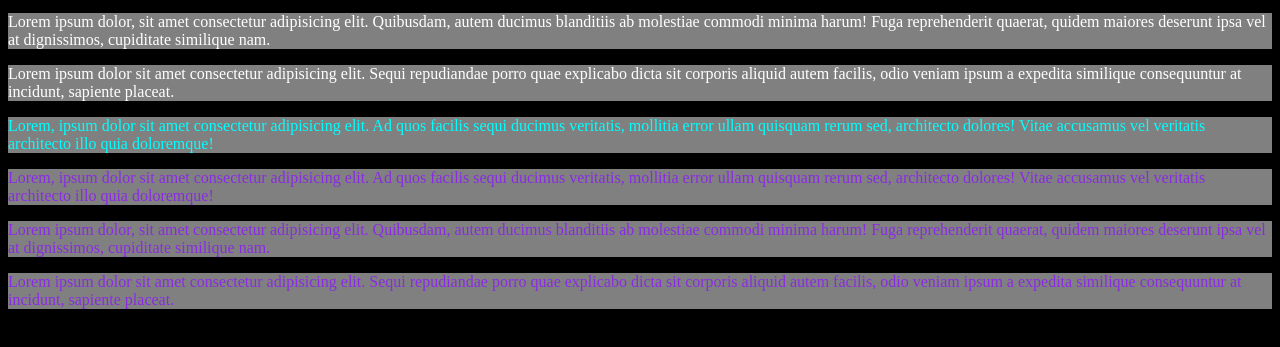
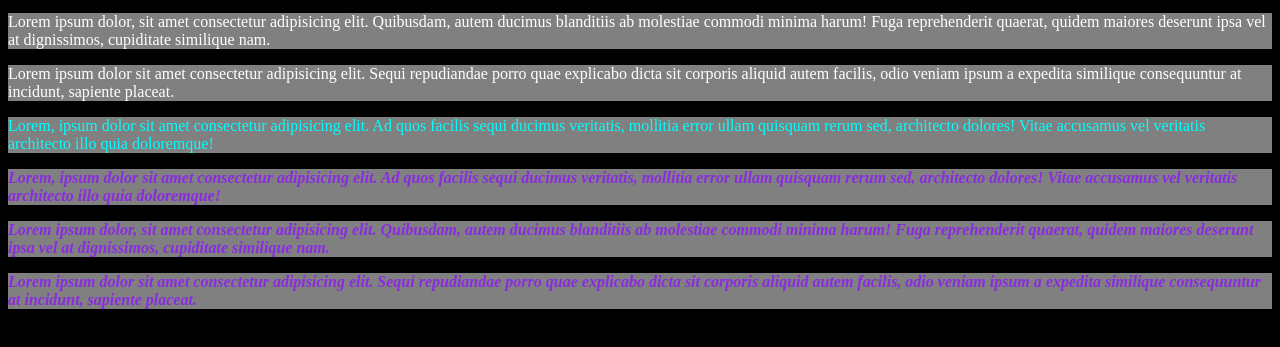
Before and after one commit to laloCodesCode/CSS, a plain HTML site: page index.html in a window 1280 px wide. Shown: the part 177-524 px from the top of the page. Drawn offline with Linux system fonts and the light colour scheme.

Commit message:
more progress

```diff
--- a/Style.css
+++ b/Style.css
@@ -9,6 +9,7 @@ h1{
 p{
     background-color: gray;
     color: white;
+    font-family: 'Times New Roman', Times, serif;
 }
 
 #p1{
@@ -19,4 +20,6 @@ p{
 .stuff{
 
     color: blueviolet;
+    font-style: italic;
+    font-weight: 600;
 }
```
Also changed, not shown: index.html (+5 -0 lines).
